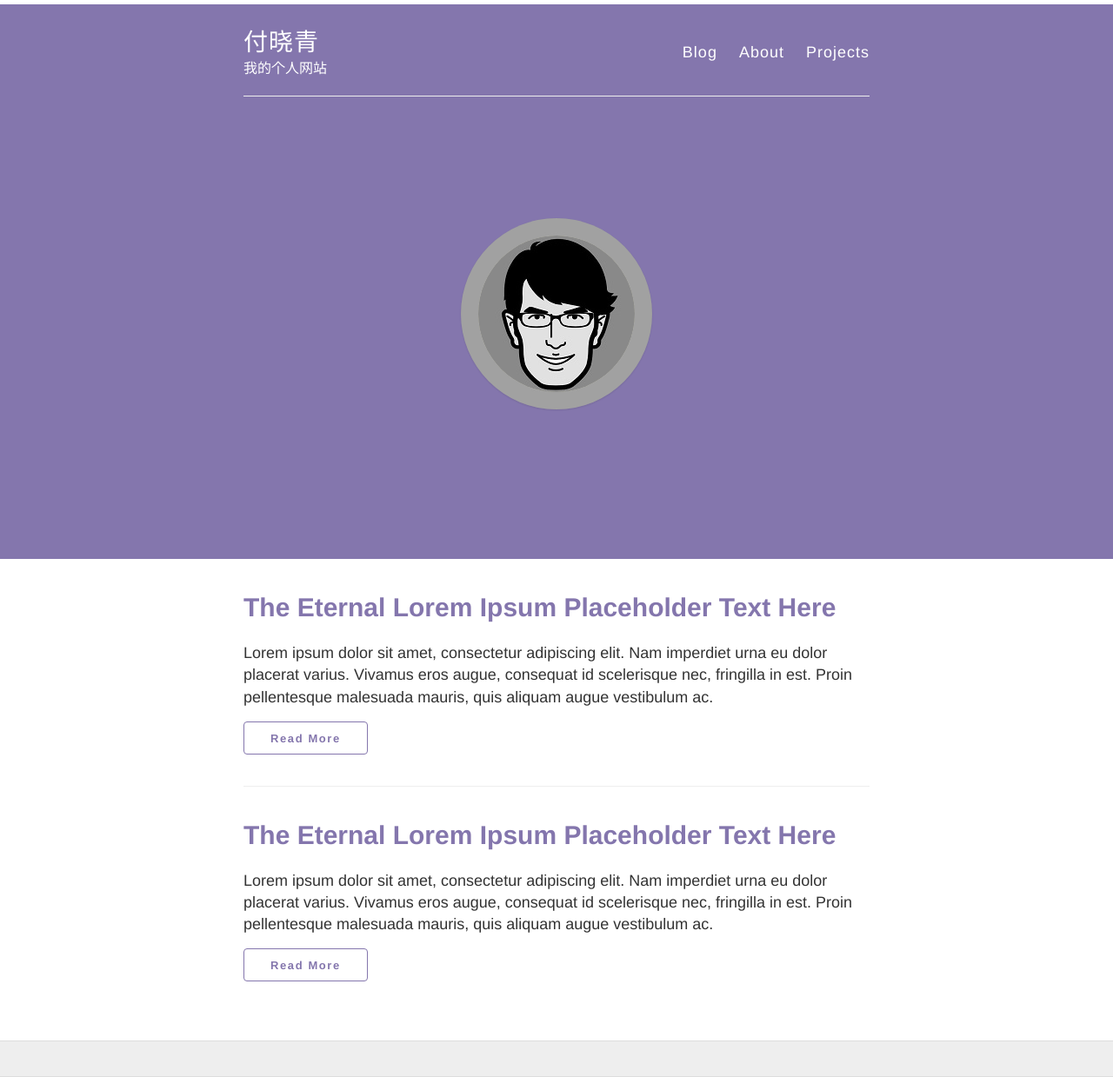
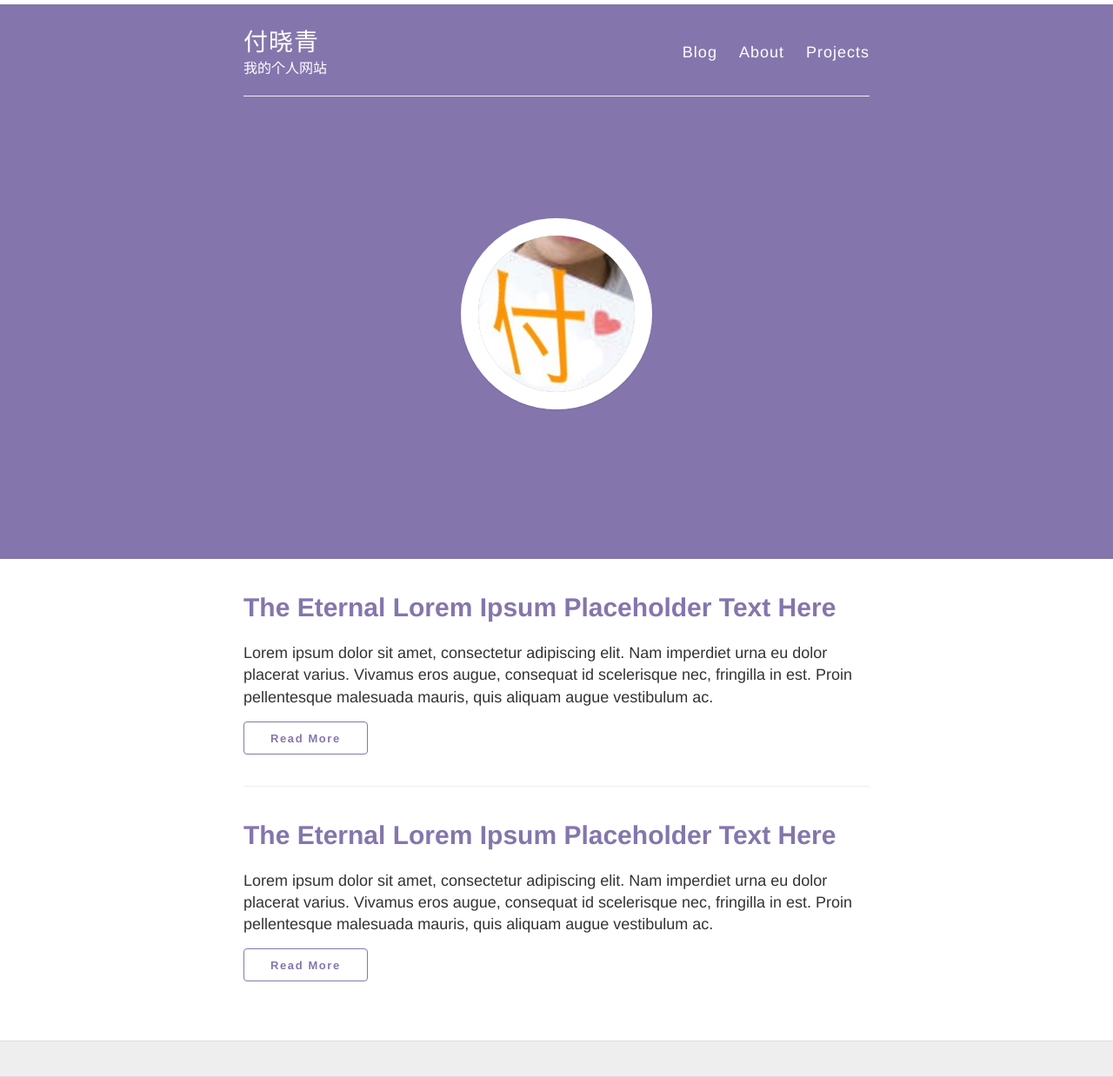
Before and after one commit to AkshayAgarwal007/Jekyll-Mono, a Jekyll site: the page built from index.html, in a window 1280 px wide. Shown: the whole page at 87% size. Built offline with Jekyll 4.4.1, drawn with Linux system fonts in a browser that asks for light colours; nearby versions of some CDN libraries.

Commit message:
Update _variables.scss

```diff
--- a/_sass/_variables.scss
+++ b/_sass/_variables.scss
@@ -33,7 +33,7 @@ $h4-color: $gray;
 
 // Your avatar
 
-$avatar: "https://raw.githubusercontent.com/AkshayAgarwal007/Jekyll-Mono/gh-pages/images/avatar.jpg";
+$avatar: "https://raw.githubusercontent.com/AkshayAgarwal007/Jekyll-Mono/gh-pages/images/fxq.jpg";
 
 
 // Font stacks
```
